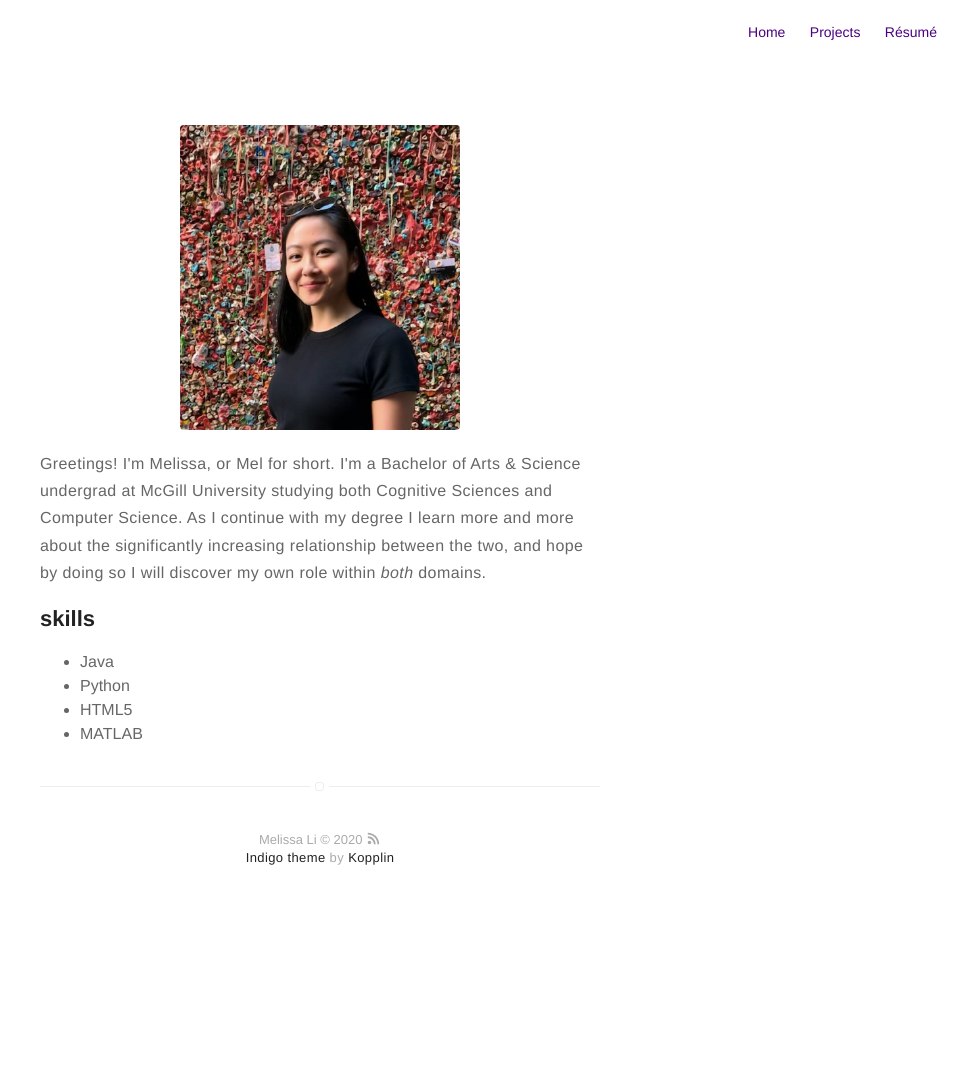
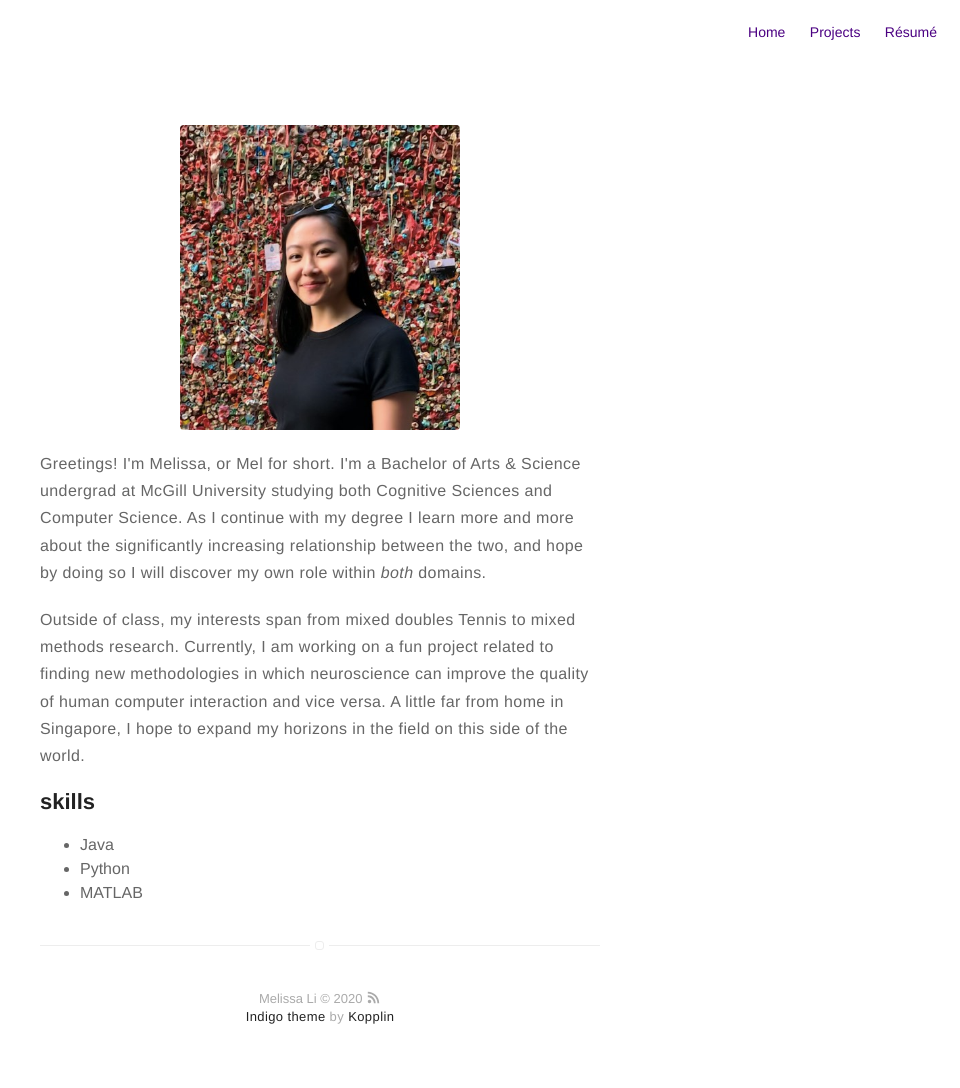
Before and after one commit to im-mel/im-mel.github.io, a Jekyll site: the page built from about.md, in a window 1280 px wide. Shown: the whole page, without its empty margins (320-1280 px from the left). Built offline with Jekyll 4.4.1, drawn with Linux system fonts in a browser that asks for light colours; before the commit the page ends 929 px from its top, so only the background shows below that.

Commit message:
Update about.md

```diff
--- a/about.md
+++ b/about.md
@@ -6,11 +6,12 @@ layout: page
 
 <p>Greetings! I'm Melissa, or Mel for short. I'm a Bachelor of Arts & Science undergrad at McGill University studying both Cognitive Sciences and Computer Science. As I continue with my degree I learn more and more about the significantly increasing relationship between the two, and hope by doing so I will discover my own role within <em>both</em> domains.</p>
 
+<p> Outside of class, my interests span from mixed doubles Tennis to mixed methods research. Currently, I am working on a fun project related to finding new methodologies in which neuroscience can improve the quality of human computer interaction and vice versa. A little far from home in Singapore, I hope to expand my horizons in the field on this side of the world.</p>
+
 
 <h2>skills</h2>
 
 <ul class="skill-list">
 	<li>Java</li>
 	<li>Python</li>
-	<li>HTML5</li>
 	<li>MATLAB</li>
```
